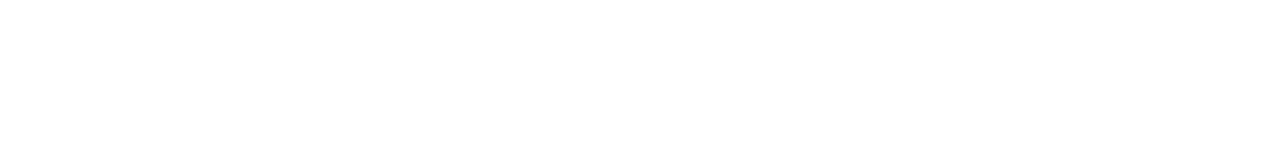
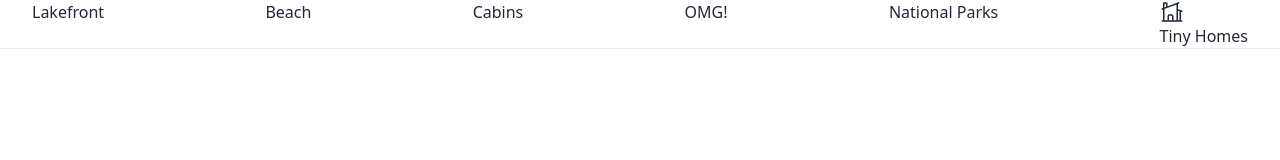
Before and after one commit to Sapereza/Sapereza-The-AirBnB-thing-v1, a website: page index.html in a window 1280 px wide. Drawn offline with Linux system fonts and the light colour scheme.

Commit message:
created the nav with the icon and labels/added ids to the divs within the nav

```diff
--- a/index.html
+++ b/index.html
@@ -9,6 +9,61 @@
     <title>Air BnB Thing V1</title>
 </head>
 <body>
+<!--Start of Navigation Area-->
+    <div>
+        <div>
+            <nav class="flex justify-between space-x-2 mx-8">
+
+                <div id="lakeFront">
+                    <label>Lakefront</label>
+                </div>
+
+                <div id="beach">
+                    <label>Beach</label>
+                </div>
+
+                <div id="cabins">
+                    <label>Cabins</label>
+                </div>
+
+                <div id="omg">
+                    <label>OMG!</label>
+                </div>
+
+                <div id="nationalParks">
+                    <label>National Parks</label>
+                </div>
+
+                <div id="tinyHomes">
+                    <svg xmlns="http://www.w3.org/2000/svg" fill="none" viewBox="0 0 24 24" stroke-width="1.5" stroke="currentColor" class="w-6 h-6">
+                        <path stroke-linecap="round" stroke-linejoin="round" d="M8.25 21v-4.875c0-.621.504-1.125 1.125-1.125h2.25c.621 0 1.125.504 1.125 1.125V21m0 0h4.5V3.545M12.75 21h7.5V10.75M2.25 21h1.5m18 0h-18M2.25 9l4.5-1.636M18.75 3l-1.5.545m0 6.205l3 1m1.5.5l-1.5-.5M6.75 7.364V3h-3v18m3-13.636l10.5-3.819" />
+                    </svg>
+                    <label>Tiny Homes</label>
+
+                </div>
+
+
+
+
+            </nav>
+        </div>
+        <div>
+
+        </div>
+    </div>
+
+<!--End of Navigation Area-->
+
+    <hr>
+
+<!--Start of house listing content-->
+
+    <div>
+        <div>
+
+        </div>
+    </div>
+<!--End of house listing content-->
 
 </body>
 </html>
```
Also changed, not shown: dist/output.css.
